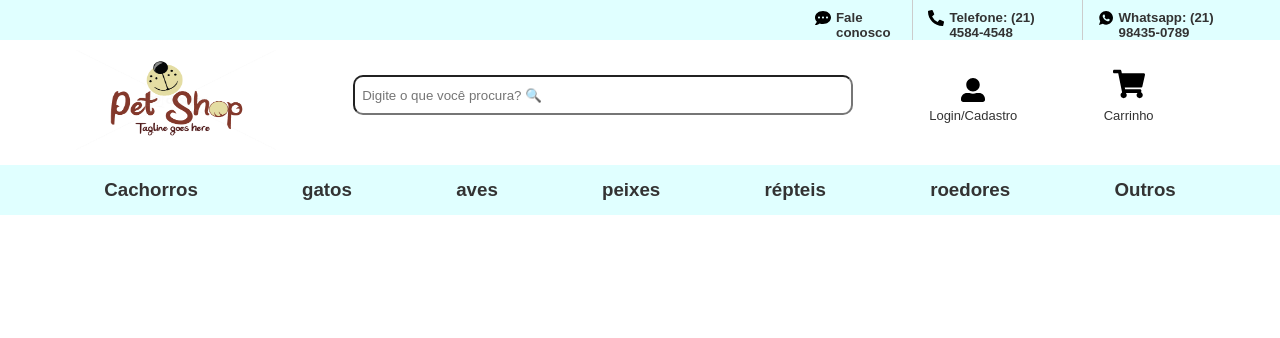
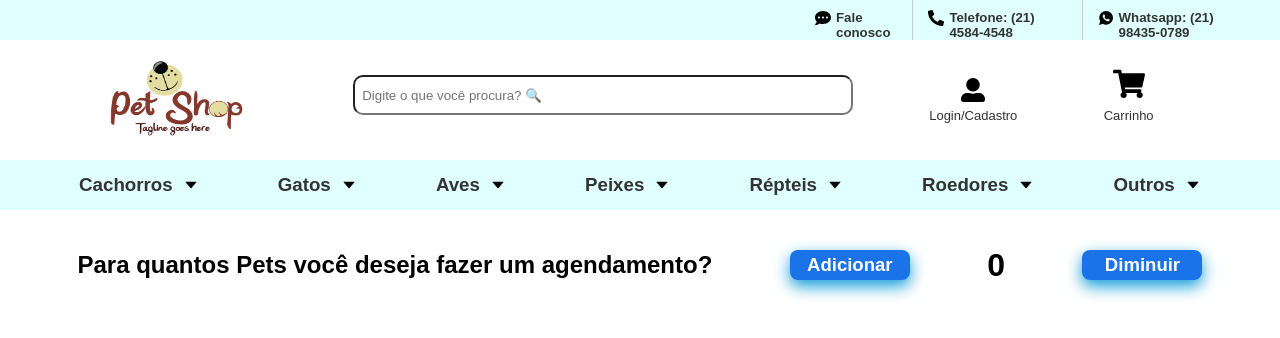
Before and after one commit to Leandromarinh/EntregaPAME5, a React (Create React App) app: page / in a window 1280 px wide. Shown: the top 338 px of the page. Built offline with nearby package versions, Linux system fonts and the light colour scheme.

Commit message:
Contaddor done

```diff
--- a/src/App.js
+++ b/src/App.js
@@ -1,5 +1,8 @@
 import React from "react";
+
 import Header from "./Components/Header";
+
+import Main from "./Components/Main";
 
 import './global.css';
 
@@ -8,13 +11,15 @@ function App() {
     <div>
       <Header
       dog="Cachorros"
-      cat="gatos"
-      bird="aves"
-      fish="peixes"
-      repteis="répteis"
+      cat="Gatos"
+      bird="Aves"
+      fish="Peixes"
+      repteis="Répteis"
       others="Outros"
-      rats="roedores"
+      rats="Roedores"
       />
+
+      <Main/>
 
     </div>
   );
--- /dev/null
+++ b/src/Components/Contador/index.js
@@ -0,0 +1,28 @@
+import React, { useState } from "react";
+
+import "./styles.css";
+
+export default function Contador(){
+
+    const [counter, setCounter] = useState(0);
+
+    function increment(){
+        setCounter(counter + 1)
+    }
+
+    function decrease(){
+        setCounter(counter - 1)
+    }
+
+    return(
+        <div className="container">
+            <h2>Para quantos Pets você deseja fazer um agendamento?</h2>
+            <button className="button" onClick={increment}>Adicionar</button>
+            <div className="counter-container">
+                <h1>{counter}</h1>
+            </div>
+            <button className="button" onClick={decrease}>Diminuir</button>
+
+        </div>
+    )
+}
--- /dev/null
+++ b/src/Components/Contador/styles.css
@@ -0,0 +1,30 @@
+.container{
+    display: flex;
+    justify-content: space-evenly;
+    align-items: center;
+    background-color: #fff ;
+    height: 100%;
+    width: 100%;
+}
+
+.container button{
+    display: flex;
+    justify-content: center;
+    align-items: center;
+    width: 120px;
+    height: 30px;
+    background: #1a73e8;
+    box-shadow: 0px 6.184451px 15.451px rgba(16, 156, 216);
+    font-size: 18.5532px;
+    color: #fff;
+    font-weight: bold;
+    text-align: center;
+    text-decoration: none;
+    cursor: pointer;
+    border: 0;
+    border-radius: 8px;
+}
+
+.container h2, .container h1{
+    font-family: Arial, Helvetica, sans-serif;
+}
--- a/src/Components/Header/index.js
+++ b/src/Components/Header/index.js
@@ -2,50 +2,111 @@ import React from "react";
 
 import "./styles.css";
 
-import {FaPhoneAlt, FaCommentDots, FaUserAlt, FaSearch, FaShoppingCart} from 'react-icons/fa';
+import {
+  FaPhoneAlt,
+  FaCommentDots,
+  FaUserAlt,
+  FaSearch,
+  FaShoppingCart,
+} from "react-icons/fa";
 
-import {IoLogoWhatsapp} from 'react-icons/io';
+import { IoLogoWhatsapp } from "react-icons/io";
 
-import logo from '../images/logo.png';
+import { AiFillCaretDown } from "react-icons/ai";
 
-export default function Header({dog, cat, bird, fish, others, rats, repteis}){
-    return(
+import logo from "../images/logo.png";
+
+export default function Header({
+  dog,
+  cat,
+  bird,
+  fish,
+  others,
+  rats,
+  repteis,
+}) {
+  return (
     <div className="header-container">
       <div className="header-top">
         <div className="header-coment">
-                    <p><FaCommentDots/></p>
+          <p>
+            <FaCommentDots />
+          </p>
           <h5>Fale conosco</h5>
         </div>
         <div className="header-phone">
-                    <p><FaPhoneAlt/></p>
+          <p>
+            <FaPhoneAlt />
+          </p>
           <h5> Telefone: (21) 4584-4548</h5>
         </div>
         <div className="header-whats">
-                    <p><IoLogoWhatsapp/></p>
+          <p>
+            <IoLogoWhatsapp />
+          </p>
           <h5> Whatsapp: (21) 98435-0789</h5>
         </div>
       </div>
       <div className="header-mid">
-                <img className="header-logo" src={logo} alt="logo"/>
+        <img className="header-logo" src={logo} alt="logo" />
         <input id="pesquisar" placeholder="  Digite o que você procura? 🔍" />
         <div className="header-login">
-                    <h2><FaUserAlt/></h2>
+          <h2>
+            <FaUserAlt />
+          </h2>
           <p>Login/Cadastro</p>
         </div>
         <div className="header-shop">
-                    <h1><FaShoppingCart/></h1>
+          <h1>
+            <FaShoppingCart />
+          </h1>
           <p>Carrinho</p>
         </div>
       </div>
       <div className="header-bottom">
+        <div className="menu">
           <h3>{dog}</h3>
-                <h3>{cat}</h3>
-                <h3>{bird}</h3>
-                <h3>{fish}</h3>
-                <h3>{repteis}</h3>
-                <h3>{rats}</h3>
-                <h3>{others}</h3>
+          <div className="bottom-container">
+            <AiFillCaretDown />
           </div>
         </div>
-    )
+        <div className="menu">
+          <h3>{cat}</h3>
+          <div className="bottom-container">
+            <AiFillCaretDown />
+          </div>
+        </div>
+        <div className="menu">
+          <h3>{bird}</h3>
+          <div className="bottom-container">
+            <AiFillCaretDown />
+          </div>
+        </div>
+        <div className="menu">
+          <h3>{fish}</h3>
+          <div className="bottom-container">
+            <AiFillCaretDown />
+          </div>
+        </div>
+        <div className="menu">
+          <h3>{repteis}</h3>
+          <div className="bottom-container">
+            <AiFillCaretDown />
+          </div>
+        </div>
+        <div className="menu">
+          <h3>{rats}</h3>
+          <div className="bottom-container">
+            <AiFillCaretDown />
+          </div>
+        </div>
+        <div className="menu">
+          <h3>{others}</h3>
+          <div className="bottom-container">
+            <AiFillCaretDown />
+          </div>
+        </div>
+      </div>
+    </div>
+  );
 }
--- a/src/Components/Header/styles.css
+++ b/src/Components/Header/styles.css
@@ -106,9 +106,20 @@
     display: flex;
     justify-content: space-evenly;
     align-items: center;
-    margin-top: 15px;
+    margin-top: 10px;
 }
 
 .header-bottom h3{
     font-family: Arial, Helvetica, sans-serif;
     color: #333;}
+
+.menu{
+    display: flex;
+    justify-content: center;
+    align-items: center;
+}
+
+.bottom-container{
+    margin-top: 3px;
+    margin-left: 10px;
+}
--- a/src/Components/Main/index.js
+++ b/src/Components/Main/index.js
@@ -1,3 +1,14 @@
 import React from 'react';
 
 import './styles.css';
+
+import Contador from "../Contador";
+
+export default function Main(){
+    return(
+        <div className="contador-container">
+            <Contador/>
+        </div>
+
+    )
+}
--- a/src/Components/Main/styles.css
+++ b/src/Components/Main/styles.css
@@ -0,0 +1,6 @@
+.contador-container{
+    /*background-color: red;*/
+    width: 100%;
+    height: 70px;
+    margin-top: 20px;
+}
```
Lines whose indentation alone changed are shown as unchanged.
